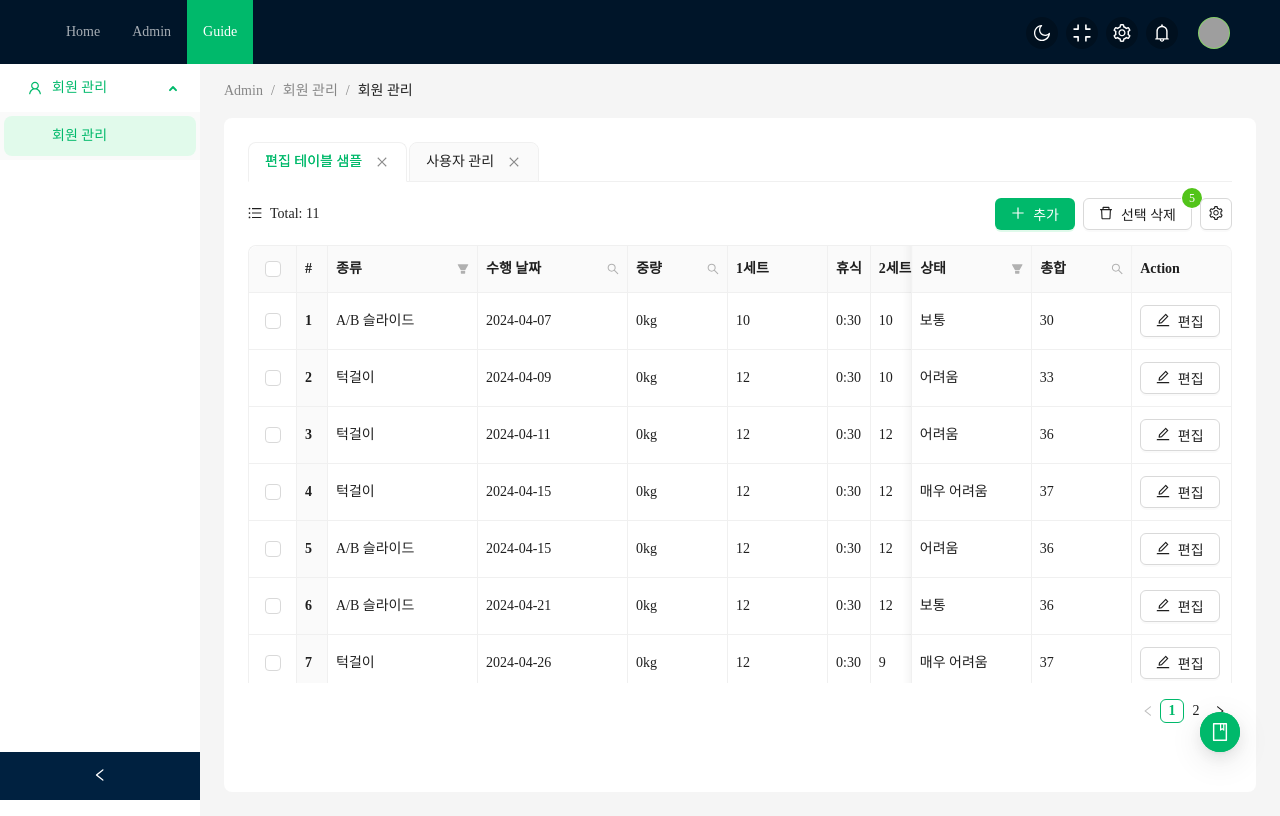
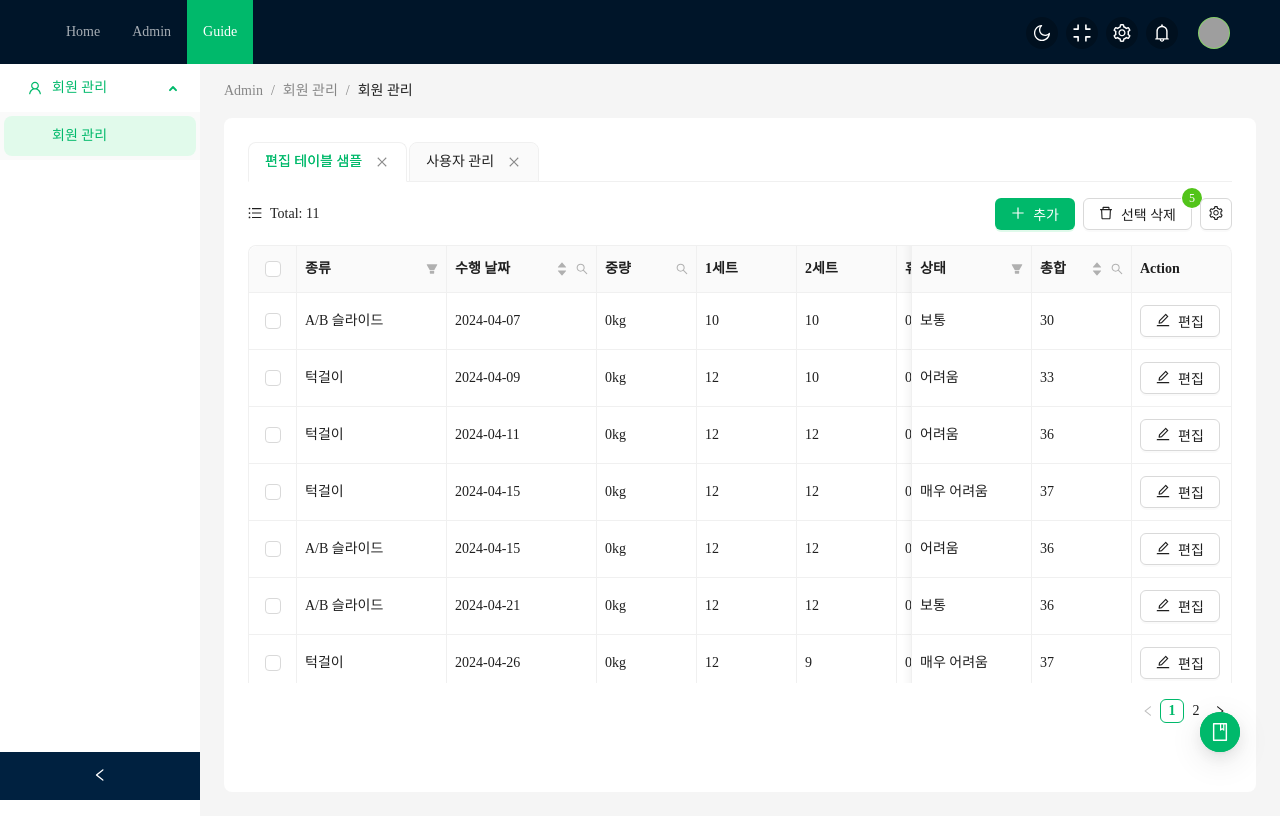
Before and after one commit to coldrain-f/antd-dashboard, a React (Create React App) app: page /dashboard in a window 1280 px wide. Built offline with nearby package versions, Linux system fonts and the light colour scheme; grey boxes are pictures that could not be loaded.

Commit message:
Add: 테이블 임시 데이터 json 파일 분리

```diff
--- a/package.json
+++ b/package.json
@@ -15,6 +15,7 @@
     "@types/react": "^18.3.1",
     "@types/react-dom": "^18.2.19",
     "antd": "^5.0.0",
+    "moment": "^2.30.1",
     "react": "^18.2.0",
     "react-dom": "^18.2.0",
     "react-highlight-words": "^0.20.0",
--- a/src/CloudExampleEditTable.tsx
+++ b/src/CloudExampleEditTable.tsx
@@ -1,4 +1,5 @@
-import React, { useRef, useState } from "react";
+import React, { useEffect, useRef, useState } from "react";
+import moment from "moment";
 import {
   ClearOutlined,
   DeleteOutlined,
@@ -33,6 +34,9 @@ import type { FilterDropdownProps } from "antd/es/table/interface";
 import Highlighter from "react-highlight-words";
 import { SizeType } from "antd/es/config-provider/SizeContext";
 
+// 임시 데이터
+import dataSourceJson from "./data/dataSource.json";
+
 type DataIndex = keyof DataType;
 
 interface DataType {
@@ -56,12 +60,14 @@ interface DataType {
   total: number;
 }
 
-const { Title, Text } = Typography;
-
 const CloudExampleEditTable: React.FC = () => {
   const [searchText, setSearchText] = useState("");
   const [searchedColumn, setSearchedColumn] = useState("");
   const searchInput = useRef<InputRef>(null);
+
+  useEffect(() => {
+    setDataSource(dataSourceJson as DataType[]);
+  }, []);
 
   const handleSearch = (
     selectedKeys: string[],
@@ -205,6 +211,9 @@ const CloudExampleEditTable: React.FC = () => {
       dataIndex: "startDate",
       key: "startDate",
       fixed: "left",
+      // defaultSortOrder: "descend",
+      sortDirections: ["descend", "ascend"],
+      sorter: (a, b) => moment(a.startDate).unix() - moment(b.startDate).unix(),
       ...getColumnSearchProps("startDate"),
     },
     {
@@ -329,10 +338,11 @@ const CloudExampleEditTable: React.FC = () => {
     {
       title: "총합",
       dataIndex: "total",
-      key: "7",
+      key: "total",
       width: 100,
       fixed: "right",
       ...getColumnSearchProps("total"),
+      sorter: (a, b) => a.total - b.total,
       ellipsis: true,
     },
 
@@ -346,233 +356,10 @@ const CloudExampleEditTable: React.FC = () => {
     },
   ];
 
-  const data: DataType[] = [
-    {
-      key: 1,
-      category: "A/B 슬라이드",
-      startDate: "2024-04-07",
-      weight: "0kg",
-      set1: "10",
-      restTime1: "0:30",
-      set2: "10",
-      restTime2: "0:30",
-      set3: "10",
-      restTime3: "",
-      set4: "",
-      restTime4: "",
-      set5: "",
-      restTime5: "",
-      set6: "",
-      restTime6: "",
-      total: 30,
-      status: "보통",
-    },
-    {
-      key: 2,
-      category: "턱걸이",
-      startDate: "2024-04-09",
-      weight: "0kg",
-      set1: "12",
-      restTime1: "0:30",
-      set2: "10",
-      restTime2: "0:30",
-      set3: "4",
-      restTime3: "0:30",
-      set4: "5",
-      restTime4: "0:30",
-      set5: "2",
-      restTime5: "",
-      set6: "",
-      restTime6: "",
-      total: 33,
-      status: "어려움",
-    },
-    {
-      key: 3,
-      category: "턱걸이",
-      startDate: "2024-04-11",
-      weight: "0kg",
-      set1: "12",
-      restTime1: "0:30",
-      set2: "12",
-      restTime2: "0:30",
-      set3: "6",
-      restTime3: "0:30",
-      set4: "4",
-      restTime4: "0:30",
-      set5: "2",
-      restTime5: "",
-      set6: "",
-      restTime6: "",
-      total: 36,
-      status: "어려움",
-    },
-    {
-      key: 4,
-      category: "턱걸이",
-      startDate: "2024-04-15",
-      weight: "0kg",
-      set1: "12",
-      restTime1: "0:30",
-      set2: "12",
-      restTime2: "0:30",
-      set3: "5",
-      restTime3: "0:30",
-      set4: "3",
-      restTime4: "0:30",
-      set5: "3",
-      restTime5: "0:30",
-      set6: "2",
-      restTime6: "",
-      total: 37,
-      status: "매우 어려움",
-    },
-    {
-      key: 5,
-      category: "A/B 슬라이드",
-      startDate: "2024-04-15",
-      weight: "0kg",
-      set1: "12",
-      restTime1: "0:30",
-      set2: "12",
-      restTime2: "0:30",
-      set3: "12",
-      restTime3: "",
-      set4: "",
-      restTime4: "",
-      set5: "",
-      restTime5: "",
-      set6: "",
-      restTime6: "",
-      total: 36,
-      status: "어려움",
-    },
-    {
-      key: 6,
-      category: "A/B 슬라이드",
-      startDate: "2024-04-21",
-      weight: "0kg",
-      set1: "12",
-      restTime1: "0:30",
-      set2: "12",
-      restTime2: "0:30",
-      set3: "12",
-      restTime3: "",
-      set4: "",
-      restTime4: "",
-      set5: "",
-      restTime5: "",
-      set6: "",
-      restTime6: "",
-      total: 36,
-      status: "보통",
-    },
-    {
-      key: 7,
-      category: "턱걸이",
-      startDate: "2024-04-26",
-      weight: "0kg",
-      set1: "12",
-      restTime1: "0:30",
-      set2: "9",
-      restTime2: "0:30",
-      set3: "6",
-      restTime3: "0:30",
-      set4: "4",
-      restTime4: "0:30",
-      set5: "4",
-      restTime5: "0:30",
-      set6: "2",
-      restTime6: "",
-      total: 37,
-      status: "매우 어려움",
-    },
-    {
-      key: 8,
-      category: "A/B 슬라이드",
-      startDate: "2024-04-26",
-      weight: "0kg",
-      set1: "12",
-      restTime1: "0:30",
-      set2: "12",
-      restTime2: "0:30",
-      set3: "12",
-      restTime3: "",
-      set4: "",
-      restTime4: "",
-      set5: "",
-      restTime5: "",
-      set6: "",
-      restTime6: "",
-      total: 36,
-      status: "매우 어려움",
-    },
-    {
-      key: 9,
-      category: "A/B 슬라이드",
-      startDate: "2024-04-28",
-      weight: "0kg",
-      set1: "12",
-      restTime1: "0:30",
-      set2: "12",
-      restTime2: "0:30",
-      set3: "12",
-      restTime3: "",
-      set4: "",
-      restTime4: "",
-      set5: "",
-      restTime5: "",
-      set6: "",
-      restTime6: "",
-      total: 36,
-      status: "보통",
-    },
-    {
-      key: 10,
-      category: "A/B 슬라이드",
-      startDate: "2024-04-29",
-      weight: "0kg",
-      set1: "12",
-      restTime1: "0:30",
-      set2: "12",
-      restTime2: "0:30",
-      set3: "12",
-      restTime3: "",
-      set4: "",
-      restTime4: "",
-      set5: "",
-      restTime5: "",
-      set6: "",
-      restTime6: "",
-      total: 36,
-      status: "매우 어려움",
-    },
-    {
-      key: 11,
-      category: "A/B 슬라이드",
-      startDate: "2024-04-30",
-      weight: "0kg",
-      set1: "12",
-      restTime1: "0:30",
-      set2: "12",
-      restTime2: "0:30",
-      set3: "12",
-      restTime3: "",
-      set4: "",
-      restTime4: "",
-      set5: "",
-      restTime5: "",
-      set6: "",
-      restTime6: "",
-      total: 36,
-      status: "어려움",
-    },
-  ];
-
   const [open, setOpen] = useState(false);
   const [bordered, setBordered] = useState(true);
   const [size, setSize] = useState<SizeType>("middle");
-  const [dataSource, setDataSource] = useState<DataType[]>(data);
+  const [dataSource, setDataSource] = useState<DataType[]>([]);
   const [filteredDataSource, setFilteredDataSource] = useState<DataType[]>([]);
   const [scroll, setScroll] = useState<{
     x?: number | string;
--- /dev/null
+++ b/src/data/dataSource.json
@@ -0,0 +1,222 @@
+[
+  {
+    "key": 1,
+    "category": "A/B 슬라이드",
+    "startDate": "2024-04-07",
+    "weight": "0kg",
+    "set1": "10",
+    "restTime1": "0:30",
+    "set2": "10",
+    "restTime2": "0:30",
+    "set3": "10",
+    "restTime3": "",
+    "set4": "",
+    "restTime4": "",
+    "set5": "",
+    "restTime5": "",
+    "set6": "",
+    "restTime6": "",
+    "total": 30,
+    "status": "보통"
+  },
+  {
+    "key": 2,
+    "category": "턱걸이",
+    "startDate": "2024-04-09",
+    "weight": "0kg",
+    "set1": "12",
+    "restTime1": "0:30",
+    "set2": "10",
+    "restTime2": "0:30",
+    "set3": "4",
+    "restTime3": "0:30",
+    "set4": "5",
+    "restTime4": "0:30",
+    "set5": "2",
+    "restTime5": "",
+    "set6": "",
+    "restTime6": "",
+    "total": 33,
+    "status": "어려움"
+  },
+  {
+    "key": 3,
+    "category": "턱걸이",
+    "startDate": "2024-04-11",
+    "weight": "0kg",
+    "set1": "12",
+    "restTime1": "0:30",
+    "set2": "12",
+    "restTime2": "0:30",
+    "set3": "6",
+    "restTime3": "0:30",
+    "set4": "4",
+    "restTime4": "0:30",
+    "set5": "2",
+    "restTime5": "",
+    "set6": "",
+    "restTime6": "",
+    "total": 36,
+    "status": "어려움"
+  },
+  {
+    "key": 4,
+    "category": "턱걸이",
+    "startDate": "2024-04-15",
+    "weight": "0kg",
+    "set1": "12",
+    "restTime1": "0:30",
+    "set2": "12",
+    "restTime2": "0:30",
+    "set3": "5",
+    "restTime3": "0:30",
+    "set4": "3",
+    "restTime4": "0:30",
+    "set5": "3",
+    "restTime5": "0:30",
+    "set6": "2",
+    "restTime6": "",
+    "total": 37,
+    "status": "매우 어려움"
+  },
+  {
+    "key": 5,
+    "category": "A/B 슬라이드",
+    "startDate": "2024-04-15",
+    "weight": "0kg",
+    "set1": "12",
+    "restTime1": "0:30",
+    "set2": "12",
+    "restTime2": "0:30",
+    "set3": "12",
+    "restTime3": "",
+    "set4": "",
+    "restTime4": "",
+    "set5": "",
+    "restTime5": "",
+    "set6": "",
+    "restTime6": "",
+    "total": 36,
+    "status": "어려움"
+  },
+  {
+    "key": 6,
+    "category": "A/B 슬라이드",
+    "startDate": "2024-04-21",
+    "weight": "0kg",
+    "set1": "12",
+    "restTime1": "0:30",
+    "set2": "12",
+    "restTime2": "0:30",
+    "set3": "12",
+    "restTime3": "",
+    "set4": "",
+    "restTime4": "",
+    "set5": "",
+    "restTime5": "",
+    "set6": "",
+    "restTime6": "",
+    "total": 36,
+    "status": "보통"
+  },
+  {
+    "key": 7,
+    "category": "턱걸이",
+    "startDate": "2024-04-26",
+    "weight": "0kg",
+    "set1": "12",
+    "restTime1": "0:30",
+    "set2": "9",
+    "restTime2": "0:30",
+    "set3": "6",
+    "restTime3": "0:30",
+    "set4": "4",
+    "restTime4": "0:30",
+    "set5": "4",
+    "restTime5": "0:30",
+    "set6": "2",
+    "restTime6": "",
+    "total": 37,
+    "status": "매우 어려움"
+  },
+  {
+    "key": 8,
+    "category": "A/B 슬라이드",
+    "startDate": "2024-04-26",
+    "weight": "0kg",
+    "set1": "12",
+    "restTime1": "0:30",
+    "set2": "12",
+    "restTime2": "0:30",
+    "set3": "12",
+    "restTime3": "",
+    "set4": "",
+    "restTime4": "",
+    "set5": "",
+    "restTime5": "",
+    "set6": "",
+    "restTime6": "",
+    "total": 36,
+    "status": "매우 어려움"
+  },
+  {
+    "key": 9,
+    "category": "A/B 슬라이드",
+    "startDate": "2024-04-28",
+    "weight": "0kg",
+    "set1": "12",
+    "restTime1": "0:30",
+    "set2": "12",
+    "restTime2": "0:30",
+    "set3": "12",
+    "restTime3": "",
+    "set4": "",
+    "restTime4": "",
+    "set5": "",
+    "restTime5": "",
+    "set6": "",
+    "restTime6": "",
+    "total": 36,
+    "status": "보통"
+  },
+  {
+    "key": 10,
+    "category": "A/B 슬라이드",
+    "startDate": "2024-04-29",
+    "weight": "0kg",
+    "set1": "12",
+    "restTime1": "0:30",
+    "set2": "12",
+    "restTime2": "0:30",
+    "set3": "12",
+    "restTime3": "",
+    "set4": "",
+    "restTime4": "",
+    "set5": "",
+    "restTime5": "",
+    "set6": "",
+    "restTime6": "",
+    "total": 36,
+    "status": "매우 어려움"
+  },
+  {
+    "key": 11,
+    "category": "A/B 슬라이드",
+    "startDate": "2024-04-30",
+    "weight": "0kg",
+    "set1": "12",
+    "restTime1": "0:30",
+    "set2": "12",
+    "restTime2": "0:30",
+    "set3": "12",
+    "restTime3": "",
+    "set4": "",
+    "restTime4": "",
+    "set5": "",
+    "restTime5": "",
+    "set6": "",
+    "restTime6": "",
+    "total": 36,
+    "status": "어려움"
+  }
+]
```
Also changed, not shown: 1 other file (tests, documents, lock files or other folders).
